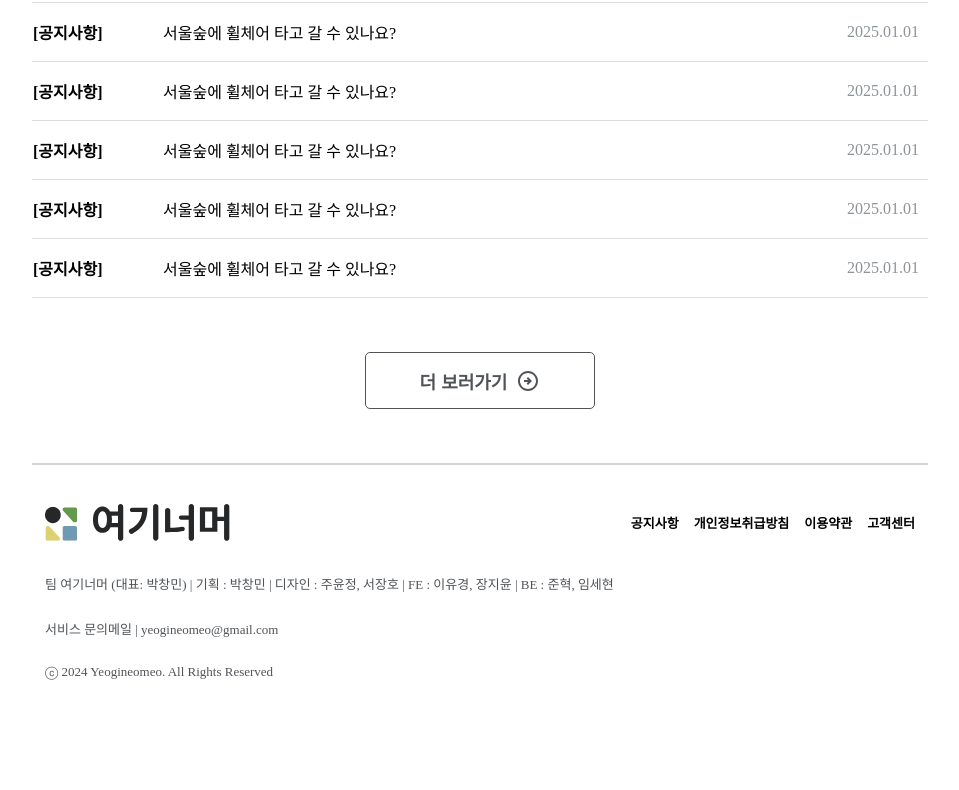
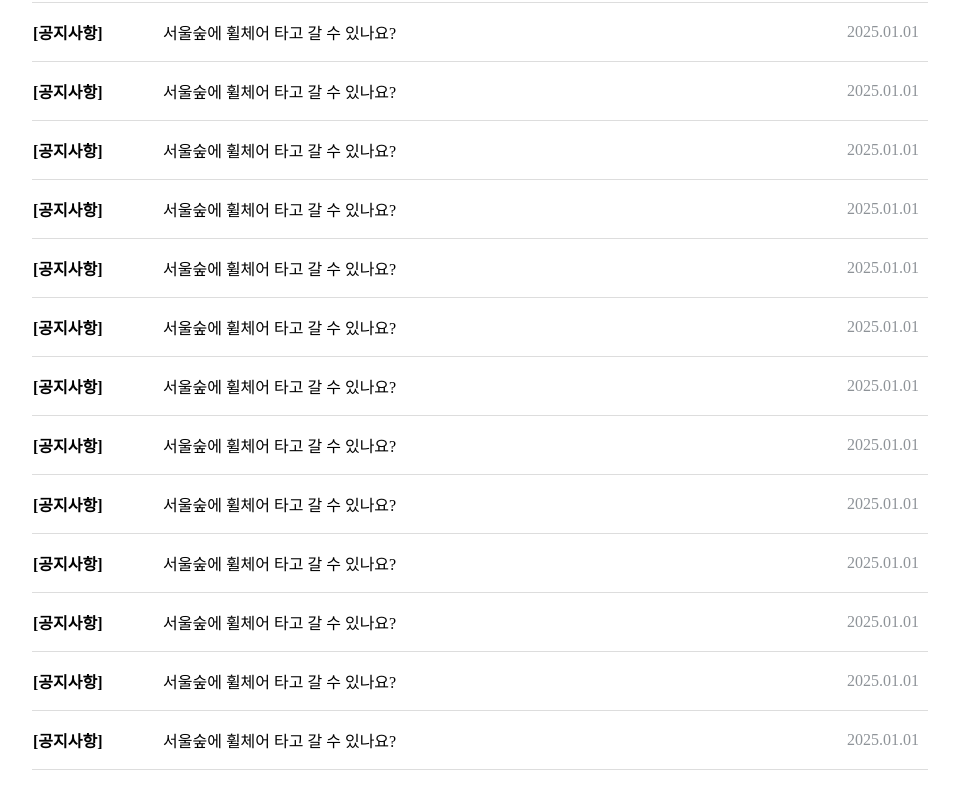
Before and after one commit to bumjuni/OverHereFrontend, a React (Create React App) app: page /search in a window 1280 px wide. Shown: the part 2319-3109 px from the top of the page, without its empty margins (160-1119 px from the left). Before the commit the page ends 3051 px from the top, so only its background shows below. Built offline with nearby package versions, Linux system fonts and the light colour scheme; no server answers.

Commit message:
fix: 공지사항 페이지 slice에러 수정

```diff
--- a/src/components/Notice/NoticeTable.jsx
+++ b/src/components/Notice/NoticeTable.jsx
@@ -18,7 +18,7 @@ function NoticeTable({data, visibleCount}) {
             <th className="date">작성일</th>
             </StyledTHead>
             <tbody>
-            {data.slice(0, visibleCount).map((notice) => (
+            {data.map((notice) => (
                 <BodyTr
                 onClick={() => handleRowClick(notice.id)}
                 >
```
